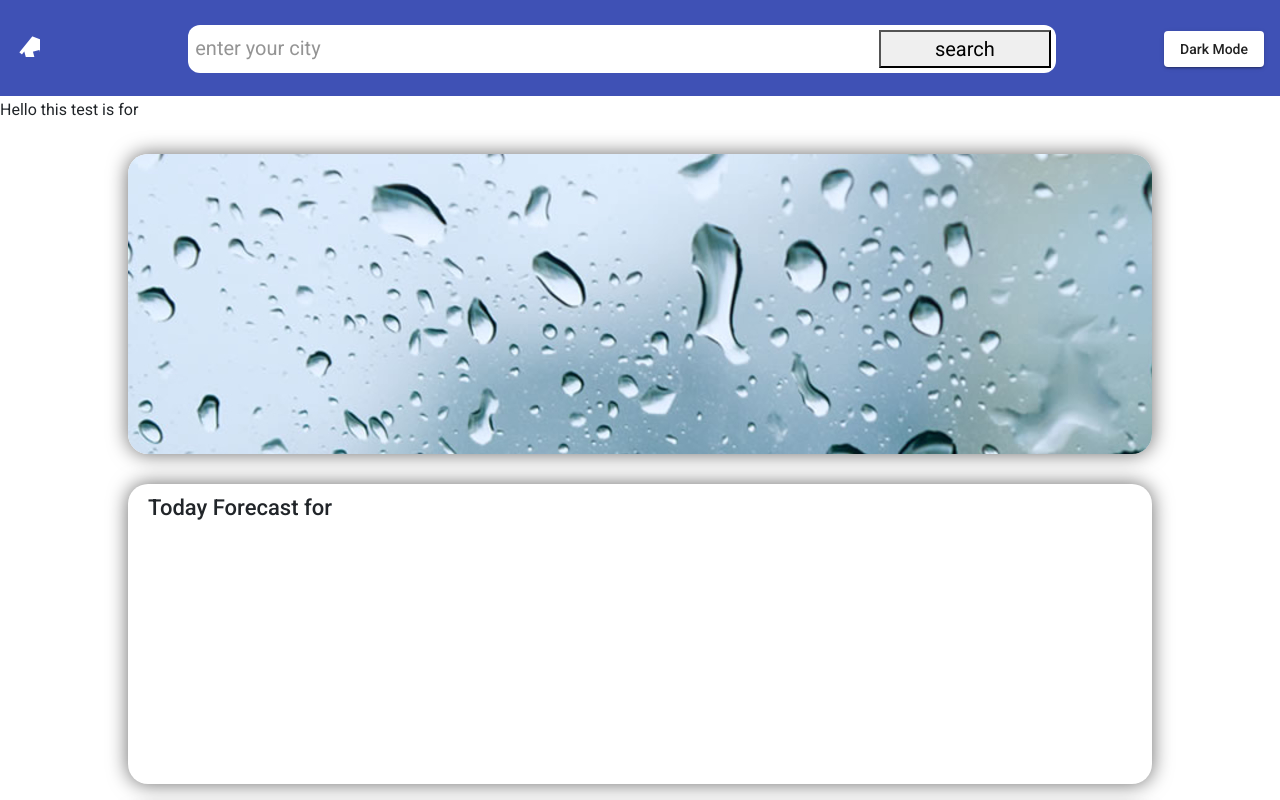
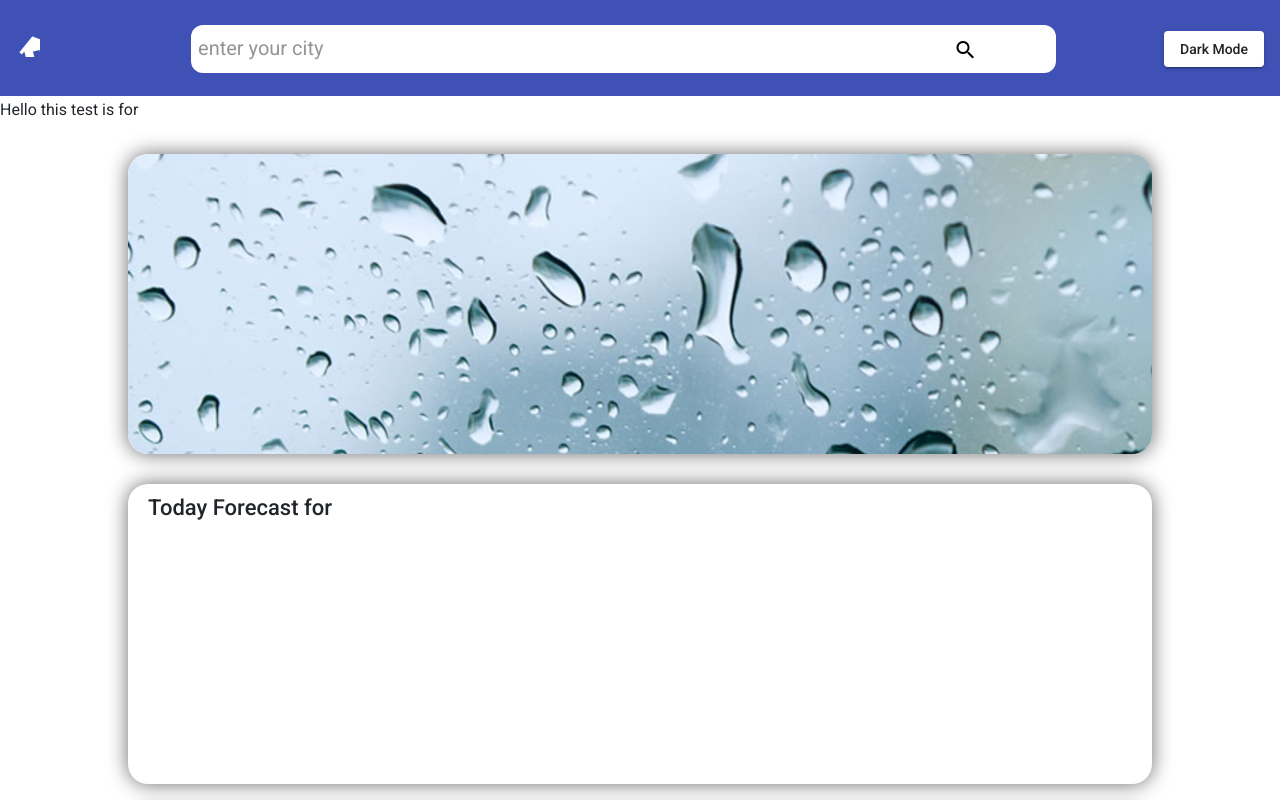
Before and after one commit to MatinKHD/WeatherAPI, an Angular app: page /weather in a window 1280 px wide. Shown: the top 800 px of the page. Built offline with nearby package versions, Linux system fonts and the light colour scheme.

Commit message:
add some style to navbar

```diff
--- a/src/app/weather/navbar/navbar.component.html
+++ b/src/app/weather/navbar/navbar.component.html
@@ -4,43 +4,22 @@
       <mat-icon class="logo-icon">flood</mat-icon>
     </a>
   </div>
-  <!--    <div class="search-box">-->
-  <!--      <input  [formControl]="myControl" placeholder="Enter your city name..." type="text">-->
-  <!--      <button>-->
-  <!--        <mat-icon class="search-icon">search</mat-icon>-->
-  <!--      </button>-->
-  <!--    </div>-->
   <div class="d-flex justify-content-center align-items-center">
 
     <div class="search-box">
       <input (keyup)="getValueOfSearchBox($event)" [matAutocomplete]="auto" id="input"
              matInput placeholder="enter your city"
-             style="width: 80%;background-color: white;border: none;outline: none;"
              type="text">
-      <button (click)="changeCity()" style="width: 20%;">search</button>
-      <mat-autocomplete #auto="matAutocomplete" autoActiveFirstOption style="width: 100%;">
+      <button (click)="changeCity()">
+        <mat-icon>search</mat-icon>
+      </button>
+      <mat-autocomplete #auto="matAutocomplete" autoActiveFirstOption>
         <mat-option (click)="getValueFromSearchBox(option.name)" *ngFor="let option of options"
                     [value]="option.name">
           {{option.name}}
         </mat-option>
       </mat-autocomplete>
     </div>
-
-    <!--<mat-form-field appearance="fill" class="example-full-width">
-      <mat-label>Search</mat-label>
-      <input (input)="changeCity($event)"
-             [matAutocomplete]="auto"
-             matInput
-             placeholder="enter your city"
-             type="text">
-      <mat-autocomplete #auto="matAutocomplete" autoActiveFirstOption>
-        <mat-option (click)="dastan(option.name)" *ngFor="let option of options"
-                    [value]="option.name">
-          {{option.name}}
-        </mat-option>
-      </mat-autocomplete>
-    </mat-form-field>-->
-
   </div>
   <div>
     <button mat-raised-button>Dark Mode</button>
--- a/src/app/weather/navbar/navbar.component.scss
+++ b/src/app/weather/navbar/navbar.component.scss
@@ -67,8 +67,28 @@ nav {
   padding: 5px;
   display: flex;
   justify-content: space-between;
-  align-items: center
+  align-items: center;
+
+  input {
+    width: 80%;
+    background-color: white;
+    border: none;
+    outline: none;
+  }
+
+  button {
+    font-size: 40px;
+    width: 20%;
+    border: none;
+    outline: none;
+    background: transparent;
+  }
+
+  mat-autocomplete {
+    width: 100%;
+  }
 }
+
 
 :host ::ng-deep {
 
```
